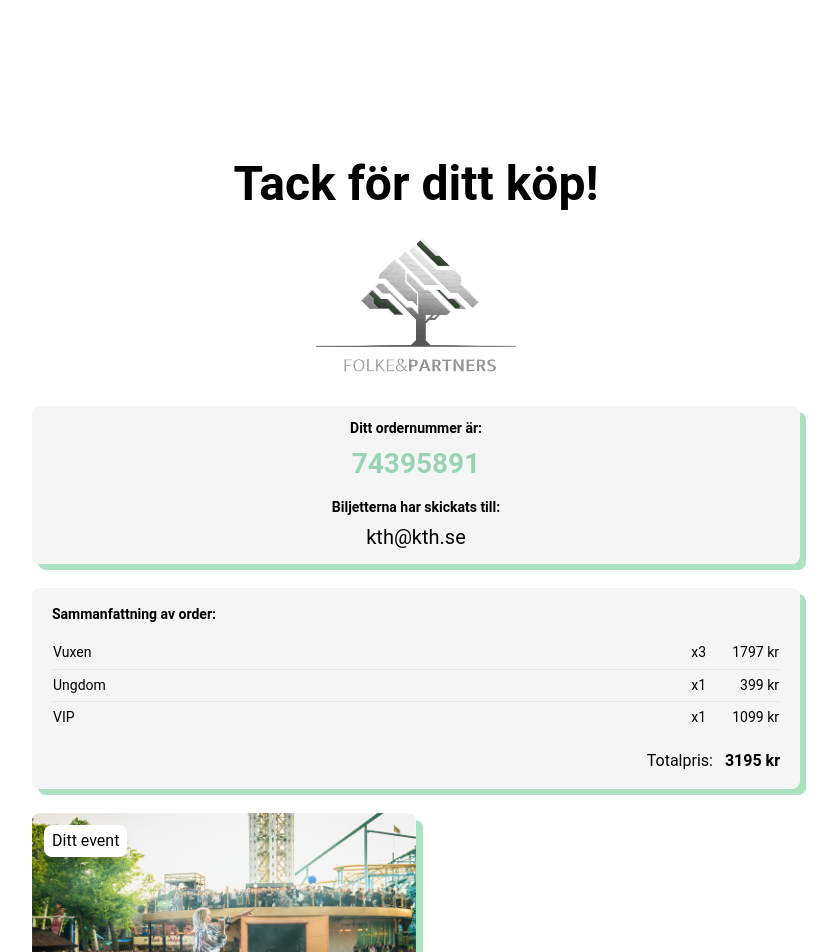
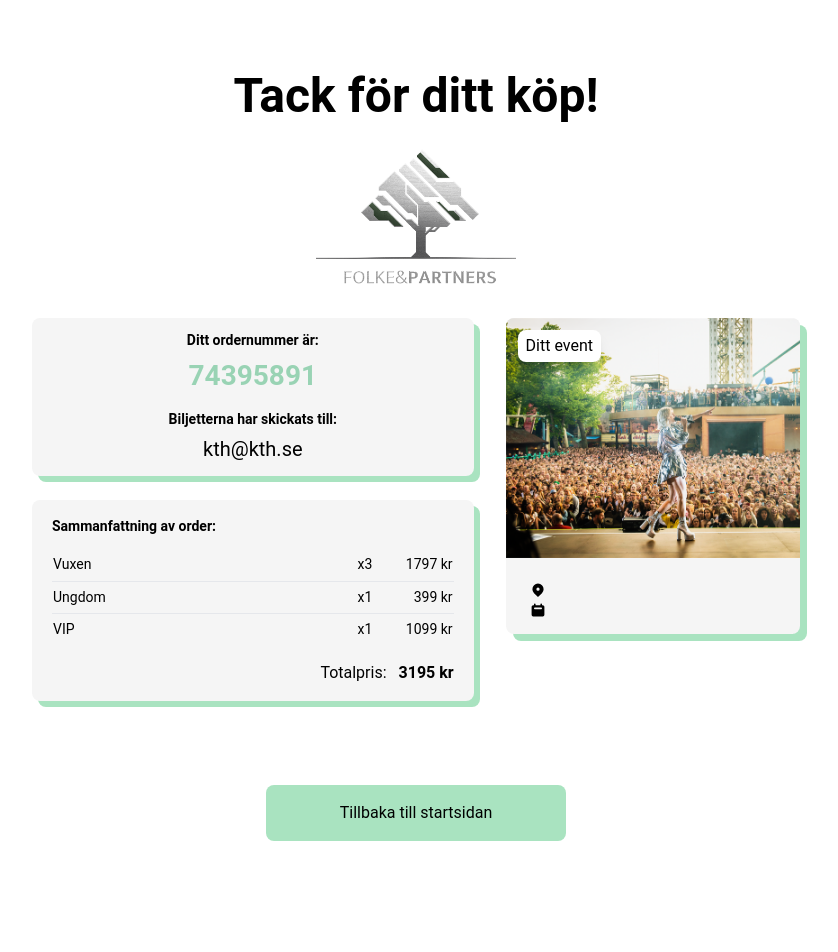
Before and after one commit to mebn/biljettsystem, a React (Create React App) app in the folder client/: page /purchase-complete-alpha/1 in a window 1280 px wide. Shown: the top 952 px of the page, without its empty margins (224-1062 px from the left). After the commit the page ends 885 px from the top, so only its background shows below. Built offline with nearby package versions, Linux system fonts and the light colour scheme; no server answers.

Commit message:
Fix flex problem on desktop

```diff
--- a/client/src/pages/PurchaseComplete/PurchaseCompleteAlpha.jsx
+++ b/client/src/pages/PurchaseComplete/PurchaseCompleteAlpha.jsx
@@ -32,9 +32,9 @@ const PurchaseSummary = (props) => {
                     {purchaseSummary.map((row, index) => {
                         return(
                             <tr className={`${index === 0 || 'border-t'} h-8 px-2 py-1`} key={index}>
-                                <td className='w-[60%] md:w-[80%]'>{row.type}</td>
-                                <td className='w-[20%] md:w-[10%] text-right'>{row.number}</td>
-                                <td className='w-[20%] md:w-[10%] text-right'>{row.total}</td>
+                                <td className='w-[60%] md:w-[60%]'>{row.type}</td>
+                                <td className='w-[20%] md:w-[20%] text-right'>{row.number}</td>
+                                <td className='w-[20%] md:w-[20%] text-right'>{row.total}</td>
                             </tr>
                         )}
                     )}
@@ -118,12 +118,14 @@ const PurchaseComplete = () => {
     return (
         <div className="min-h-screen pb-20 md:max-w-3xl md:m-auto md:py-8">
             <div className="text-100 flex flex-col md:gap-2">
-                <div className="text-3xl font-bold md:text-5xl text-center mt-32 mb-4">Tack för ditt köp!</div>
+                <div className="text-3xl font-bold md:text-5xl text-center mt-32 mb-4 md:mt-10">Tack för ditt köp!</div>
                 {/* <BadgeCheckIcon className=" h-28 md:text-teal-600" /> */}
                 <div className=' flex justify-center'>
                     <div className={`bg-[url('/public/assets/images/FolkeLogo.png')] bg-cover object-fit h-[150px] w-[200px]`}></div>
                 </div>
             </div>
+            <div className='md:flex'>
+                <div className='md:w-3/5 md:mr-8'>
                     <div className="flex flex-col mx-6 my-3 gap-3 md:mx-0">
                         <div style={{boxShadow: "6px 6px #A9E3C0"}}
                         className='text-center bg-[#f5f5f5] px-5 py-3 mt-3 text-[14px] rounded-lg'>
@@ -133,19 +135,22 @@ const PurchaseComplete = () => {
                             <div className='text-[20px] mt-1'>kth@kth.se</div>
                         </div>
                     </div>
-            <div className="flex flex-col mx-6 my-3 gap-3 md:mx-0">
+
+                    <div className="flex flex-col mx-6 my-3 gap-3 md:mx-0 ">
                         <PurchaseSummary />
                         {/* <CompletedEvent longTitle={longTitle} address={address} date={date} /> */}
                     </div>
-            <div className="flex flex-col mx-6 my-3 gap-3 md:mx-0">
+                </div>
+                <div className="md:w-2/5 flex flex-col mx-6 my-3 gap-3 md:mx-0">
                     <EventComplete title={shortTitle} date={date} address={address} />
                     {/* <CompletedEvent longTitle={longTitle} address={address} date={date} /> */}
                 </div>
-            <div className='h-[40px]'></div> {/* För att säkerställa att inget hamnar under nedre knappen */}
-            <div className="h-[100px] rounded-t-lg bg-[#fff] fixed text-center bottom-0 right-0 left-0 hover:pointer md:static md:mx-0 md:self-end">
+            </div>
+            <div className='h-[40px] md:h-10'></div> {/* För att säkerställa att inget hamnar under nedre knappen */}
+            <div className="h-[100px]  rounded-t-lg bg-[#fff] fixed text-center bottom-0 right-0 left-0 hover:pointer md:static md:mx-0 md:self-end">
                 <div className='mx-6'>
                     <Link to="/">
-                        <button className="bg-[#A9E3C0] hover:bg-teal-700 ease-in-out rounded-lg mt-5 h-14 w-full bottom-0 md:w-[300px] md:mt-8 py-2 px-4">Tillbaka till startsidan</button>
+                        <button className="bg-[#A9E3C0] hover:bg-teal-700 ease-in-out rounded-lg mt-5 md:mt-0 h-14 w-full bottom-0 md:w-[300px] md:mt-8 py-2 px-4">Tillbaka till startsidan</button>
                     </Link>
                 </div>
             </div>
```
Lines whose indentation alone changed are shown as unchanged.
